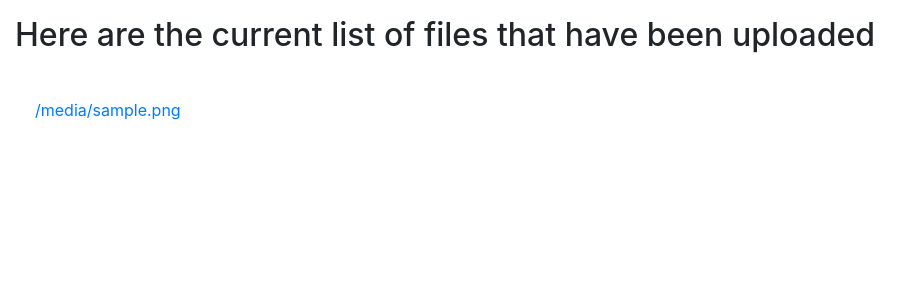
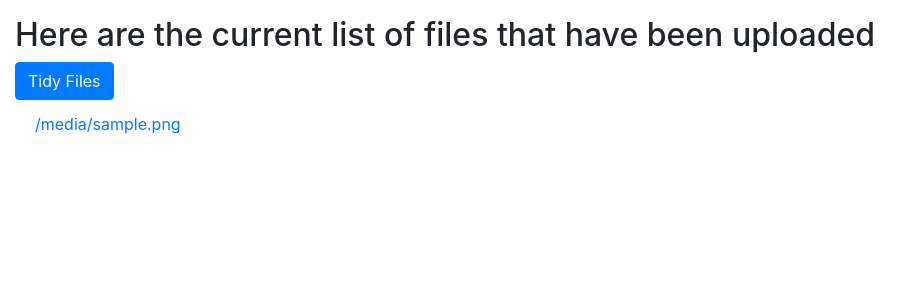
Before and after one commit to scottymcandrew/zerodayzapper-flask, a Flask app: template templates/uploads.html in a window 1280 px wide. Shown: the part 56-356 px from the top of the page, without its empty margins (0-921 px from the left). Run offline with Flask 2, Linux system fonts and the light colour scheme; the template is opened without the code that fills it: most values are stand-ins (such as "Sample title", 1, 10 or a date in 2020); some libraries are stand-ins or nearby versions.

Commit message:
Added tidy files button

```diff
--- a/templates/uploads.html
+++ b/templates/uploads.html
@@ -6,7 +6,7 @@
 
     <h2>Here are the current list of files that have been uploaded</h2>
 
-    <a href="{{ url_for('tidy_files') }}" class="btn"></a>
+    <a href="{{ url_for('tidy_files') }}" class="btn btn-primary">Tidy Files</a>
 
     <ul class="list-group list-group-flush">
         {% for filename in list_of_files %}
```
